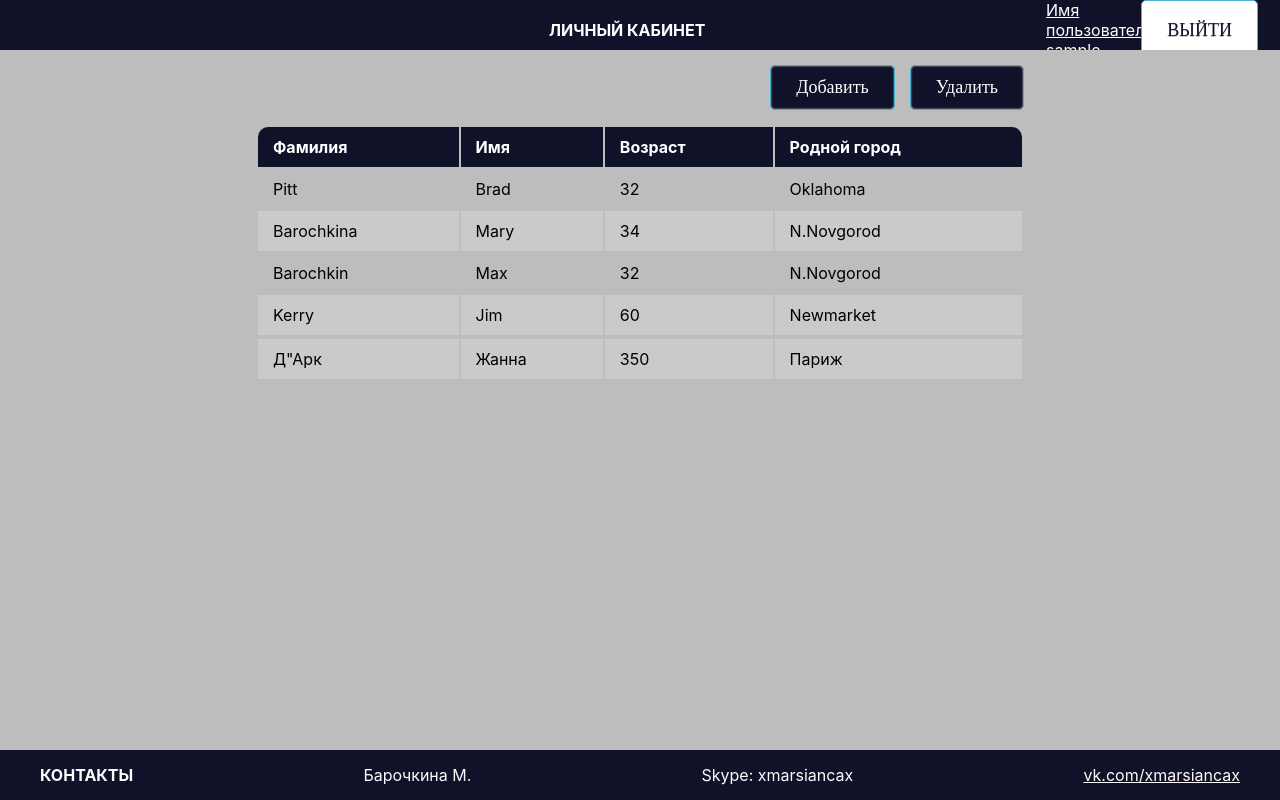
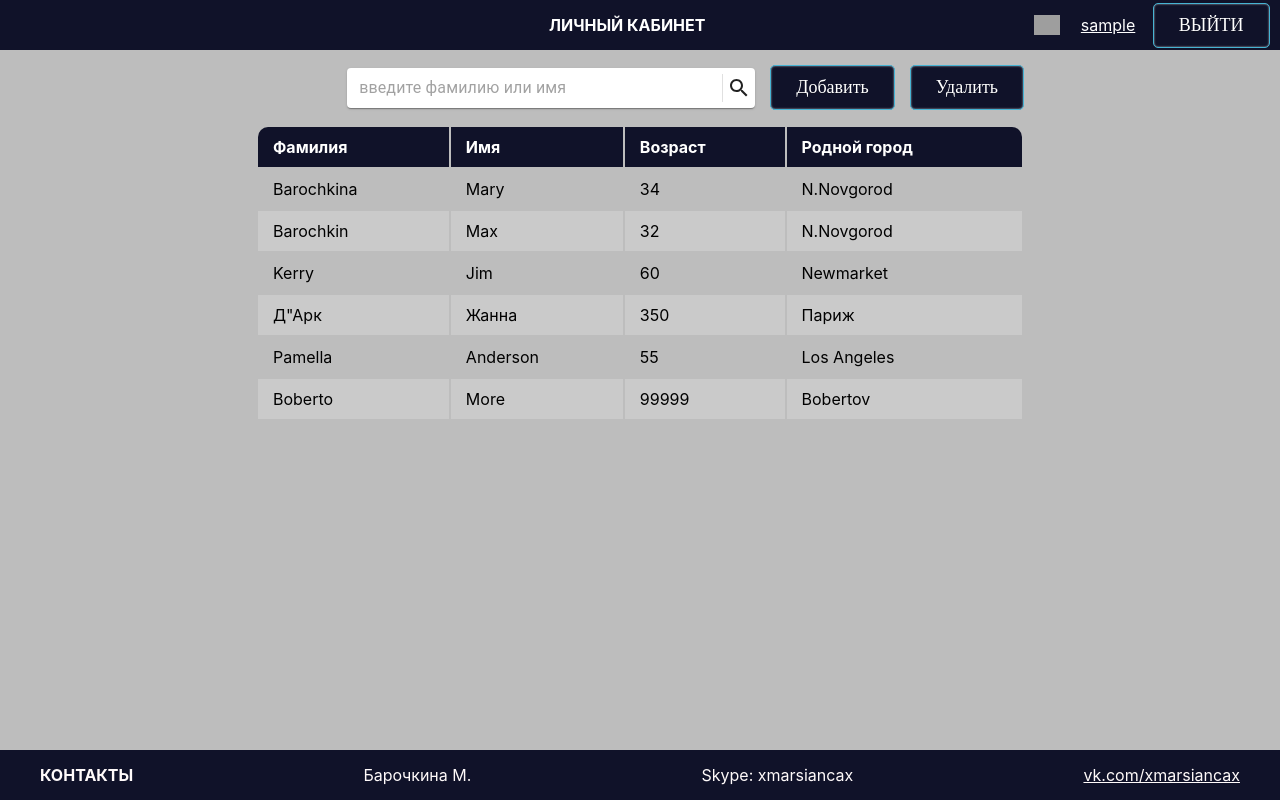
Before and after one commit to Mary-xmarsiancax/personal-area, a React (Create React App) app: page /users in a window 1280 px wide. Built offline with nearby package versions, Linux system fonts and the light colour scheme; data requests are answered from the project's data file; sample sign-in values are in the browser's storage; grey boxes are pictures that could not be loaded.

Commit message:
добавила в модальное окно редактирование пользователя

```diff
--- a/db.json
+++ b/db.json
@@ -1,12 +1,5 @@
 {
   "users": [
-    {
-      "id": 4,
-      "name": "Brad",
-      "surname": "Pitt",
-      "age": 32,
-      "city": "Oklahoma"
-    },
     {
       "id": 5,
       "name": "Mary",
@@ -29,18 +22,25 @@
       "city": "Newmarket"
     },
     {
-      "surname": "",
-      "name": "",
-      "age": "",
-      "city": "",
-      "id": 10
-    },
-    {
       "surname": "Д\"Арк",
       "name": "Жанна",
       "age": "350",
       "city": "Париж",
       "id": 11
+    },
+    {
+      "name": "Anderson",
+      "surname": "Pamella",
+      "age": "55",
+      "city": "Los Angeles",
+      "id": 12
+    },
+    {
+      "name": "More",
+      "surname": "Boberto",
+      "age": "99999",
+      "city": "Bobertov",
+      "id": 13
     }
   ]
 }
--- a/src/components/content/users/Users.tsx
+++ b/src/components/content/users/Users.tsx
@@ -1,24 +1,26 @@
 import * as React from "react";
 import {useEffect, useState} from "react";
 import {useDispatch, useSelector} from "react-redux";
-import {addUser, setSelectedId, setUsers, userDelete} from "../../../store/users-reducer";
+import {setSelectedId, setUsers, userDelete} from "../../../store/users-reducer";
 import {AppState} from "../../../store/redux-store";
 import {User} from "../../../services/api-types";
 import "./users.css"
-import {Button, Dialog, DialogActions, DialogContent, DialogContentText, DialogTitle, TextField} from "@mui/material";
-import {useForm} from "react-hook-form";
+import {Divider, InputBase, Paper} from "@mui/material";
+import EditIcon from '@mui/icons-material/Edit';
+import SearchIcon from '@mui/icons-material/Search';
+import {UserFormDialog} from "../../user-form-dialog/UserFormDialog";
 
 const Users: React.FC = (): React.ReactElement => {
-    let dispatch = useDispatch()
-    const users = useSelector<AppState>((state) => state.usersStore.users) as Array<User>;
-    const selectedId = useSelector<AppState>((state) => state.usersStore.selectedId) as number;
+    const dispatch = useDispatch()
+    const [inputsText, setInputsText] = useState("")
+    const users = useSelector<AppState>((state) => state.usersStore.users) as Array<User>
+    const selectedId = useSelector<AppState>((state) => state.usersStore.selectedId) as number
+    const [editUser, setEditUser] = useState<null | User>(null)
+    const [open, setOpen] = useState(false)
 
     useEffect(() => {
-        dispatch(setUsers());
+        dispatch(setUsers())
     }, [])
-
-    const {register, handleSubmit} = useForm<User>()
-    const [open, setOpen] = useState(false)
 
     const onAddUser = () => {
         setOpen(true)
@@ -26,12 +28,8 @@ const Users: React.FC = (): React.ReactElement => {
 
     const handleClose = () => {
         setOpen(false)
+        setEditUser(null)
     }
-
-    const onSubmit = handleSubmit((data) => {
-        dispatch(addUser(data))
-        setOpen(false)
-    })
 
     const onSelect = (id: number) => {
         dispatch(setSelectedId(id))
@@ -41,21 +39,54 @@ const Users: React.FC = (): React.ReactElement => {
         dispatch(userDelete(selectedId))
     }
 
+    const editUserFind = (id: number | null): User | undefined => {
+        if (id) {
+            return users.find((user) => user.id === id)
+        } else {
+            return undefined
+        }
+    }
+
+    const onChangeTasksInput = (e: React.ChangeEvent<HTMLInputElement>) => {
+        setInputsText(e.target.value)
+    }
+
+    const onSearchUser = (text: string) => {
+
+    }
+
     const usersListEl = users.map((user) => {
         return (
             <tr key={user.id} onClick={() => onSelect(user.id)} className={selectedId === user.id ? "selected" : ""}>
-                <td className={"column1"}>{user.surname}</td>
-                <td className={"column2"}>{user.name}</td>
-                <td className={"column3"}>{user.age}</td>
-                <td className={"column4"}>{user.city}</td>
+                <td>{user.surname}</td>
+                <td>{user.name}</td>
+                <td>{user.age}</td>
+                <td className={"relative"}>{user.city}
+                    <EditIcon onClick={() => setEditUser(user)} className={"edit-icon"}/>
+                </td>
             </tr>
         )
     })
 
-
     return (
         <div className={"users-wr"}>
             <div className={"users-buttons"}>
+                <div className={"search-wr"}>
+                    <Paper className="tasks-input"
+                           component="form"
+                           sx={{p: '2px 4px', display: 'flex', alignItems: 'center', width: 400}}
+                    >
+                        <InputBase onChange={onChangeTasksInput}
+                                   sx={{ml: 1, flex: 1}}
+                                   placeholder="введите фамилию или имя"
+                                   inputProps={{'aria-label': "фамилия или имя"}}
+                                   value={inputsText}
+                        />
+                        <Divider sx={{height: 28, m: 0.5}} orientation="vertical"/>
+                        <SearchIcon onClick={() => onSearchUser(inputsText)}/>
+                    </Paper>
+                </div>
+
                 <button onClick={onAddUser}>Добавить</button>
                 <button onClick={onDeleteUser}>Удалить</button>
             </div>
@@ -74,58 +105,9 @@ const Users: React.FC = (): React.ReactElement => {
                     </tbody>
                 </table>
             </div>
-            <Dialog open={open} onClose={handleClose}>
-                <form onSubmit={onSubmit}>
-                    <DialogTitle>Новый контакт</DialogTitle>
-                    <DialogContent>
-                        <DialogContentText>
-                            Информация о новом контакте
-                        </DialogContentText>
-
-                        <TextField {...register("surname")}
-                                   autoFocus
-                                   margin="dense"
-                                   id="surname"
-                                   label="Фамилия"
-                                   type="text"
-                                   fullWidth
-                                   variant="standard"
-                        />
-                        <TextField {...register("name")}
-                                   autoFocus
-                                   margin="dense"
-                                   id="name"
-                                   label="Имя"
-                                   type="text"
-                                   fullWidth
-                                   variant="standard"
-                        />
-                        <TextField {...register("age")}
-                                   autoFocus
-                                   margin="dense"
-                                   id="age"
-                                   label="Возраст"
-                                   type="number"
-                                   fullWidth
-                                   variant="standard"
-                        />
-                        <TextField {...register("city")}
-                                   autoFocus
-                                   margin="dense"
-                                   id="city"
-                                   label="Родной город"
-                                   type="text"
-                                   fullWidth
-                                   variant="standard"
-                        />
-                    </DialogContent>
-                    <DialogActions>
-                        <Button onClick={handleClose}>Отмена</Button>
-                        <Button type="submit" value="submit" onClick={onSubmit}>Сохранить</Button>
-                    </DialogActions>
-                </form>
-            </Dialog>
+            {(open || !!editUser) && <UserFormDialog open={open || !!editUser} onClose={handleClose} user={editUser}/>}
         </div>
     )
 }
+
 export default Users;
--- a/src/components/content/users/users.css
+++ b/src/components/content/users/users.css
@@ -9,6 +9,11 @@
     width: 100%;
     display: flex;
     justify-content: flex-end;
+}
+
+.users-wr .search-wr {
+    display: flex;
+    align-items: center;
 }
 
 .users-wr .users-buttons button {
@@ -73,6 +78,12 @@ td, th {
     text-align: start;
 }
 
+td EditIcon {
+    width: 40%;
+    justify-content: flex-end;
+    align-items: center;
+}
+
 tbody tr:nth-child(even) {
     background-color: rgba(255, 255, 255, .2);
 }
@@ -86,3 +97,14 @@ tbody tr:hover td {
     cursor: pointer;
     background-color: rgba(16, 18, 41, 0.2);
 }
+
+.selected .edit-icon {
+    display: inline-block !important;
+}
+
+.edit-icon {
+    display: none !important;
+    position: absolute;
+    right: 10px;
+    top: 8px;
+}
--- a/src/components/header/Header.tsx
+++ b/src/components/header/Header.tsx
@@ -4,6 +4,7 @@ import React, {useEffect} from "react";
 import {useDispatch, useSelector} from "react-redux";
 import {AppState} from "../../store/redux-store";
 import {setUsersName} from "../../store/auth-reducer";
+import avatar from "../../img/avatar.png"
 
 const Header: React.FC = (): React.ReactElement => {
     const username = useSelector<AppState>((state) => state.authStore.username) as string;
@@ -36,7 +37,8 @@ const Header: React.FC = (): React.ReactElement => {
                 </div>
                 :
                 <div className={"registration-text"}>
-                    <div className={"username"}>Имя пользователя: {username}</div>
+                    <img src={avatar} alt="avatar"/>
+                    <div className={"username"}> {username}</div>
                     <button className={"exit-button"} onClick={currentUserNameDelete}>ВЫЙТИ</button>
                 </div>
 
--- a/src/components/header/header.css
+++ b/src/components/header/header.css
@@ -58,10 +58,10 @@
     font-family: 'Bree Serif', serif;
     font-weight: 300;
     font-size: 18px;
-    color: rgb(16, 18, 41);
+    color: white;
     text-shadow: 0px 1px 0 rgba(0, 0, 0, 0.25);
 
-    background: white;
+    background: rgb(16, 18, 41);
     border: 1px solid #46b3d3;
     border-radius: 5px;
     cursor: pointer;
@@ -79,3 +79,12 @@
     -webkit-box-shadow: inset 0 1px 3px rgba(0,0,0,0.5);
     color: white;
 }
+.registration-text .username{
+    display: flex;
+    align-items: center;
+}
+.registration-text img{
+    height: 10%;
+    width: 10%;
+    margin: auto 0 auto 0;
+}
--- /dev/null
+++ b/src/components/user-form-dialog/UserFormDialog.tsx
@@ -0,0 +1,89 @@
+import React from "react";
+import {Button, Dialog, DialogActions, DialogContent, DialogContentText, DialogTitle, TextField} from "@mui/material";
+import {useForm} from "react-hook-form";
+import {User} from "../../services/api-types";
+import {addUser, updateUser} from "../../store/users-reducer";
+import {useDispatch} from "react-redux";
+
+type UserFormDialogProps = {
+    open: boolean;
+    onClose: () => void;
+    user: User | null;
+}
+
+export const UserFormDialog: React.FC<UserFormDialogProps> = ({
+                                                                  open, onClose, user
+                                                              }) => {
+    const {register, handleSubmit, formState} = useForm<User>({
+        defaultValues: {
+            name: user?.name,
+            surname: user?.surname,
+            age: user?.age,
+            city: user?.city,
+            id: user?.id
+        }
+    });
+    let dispatch = useDispatch()
+
+    const onSubmit = handleSubmit((data) => {
+        if (user) {
+            console.log(data);
+            dispatch(updateUser(data))
+        } else {
+            dispatch(addUser(data))
+        }
+
+        onClose();
+    })
+
+    return <Dialog open={open} onClose={onClose}>
+        <form onSubmit={onSubmit}>
+            <DialogTitle>Новый контакт</DialogTitle>
+            <DialogContent>
+                <DialogContentText>
+                    Информация о новом контакте
+                </DialogContentText>
+                <TextField {...register("surname")}
+                           autoFocus
+                           margin="dense"
+                           id="surname"
+                           label="Фамилия"
+                           type="text"
+                           fullWidth
+                           variant="standard"
+                />
+                <TextField {...register("name")}
+                           autoFocus
+                           margin="dense"
+                           id="name"
+                           label="Имя"
+                           type="text"
+                           fullWidth
+                           variant="standard"
+                />
+                <TextField {...register("age")}
+                           autoFocus
+                           margin="dense"
+                           id="age"
+                           label="Возраст"
+                           type="number"
+                           fullWidth
+                           variant="standard"
+                />
+                <TextField {...register("city")}
+                           autoFocus
+                           margin="dense"
+                           id="city"
+                           label="Родной город"
+                           type="text"
+                           fullWidth
+                           variant="standard"
+                />
+            </DialogContent>
+            <DialogActions>
+                <Button onClick={onClose}>Отмена</Button>
+                <Button type="submit" value="submit" onClick={onSubmit}>Сохранить</Button>
+            </DialogActions>
+        </form>
+    </Dialog>
+}
--- a/src/index.css
+++ b/src/index.css
@@ -20,3 +20,7 @@ code {
     display: flex;
     justify-content: center;
 }
+
+.relative {
+    position: relative;
+}
--- a/src/services/Api.tsx
+++ b/src/services/Api.tsx
@@ -53,6 +53,9 @@ export const usersAPI = {
     setUser(user: User): Promise<AxiosResponse<User>> {
         return axios.post(` http://localhost:3000/users`, user)
     },
+    updateUser(user: User): Promise<AxiosResponse<User>> {
+        return axios.put(` http://localhost:3000/users/${user.id}`, user)
+    },
     deleteUser(id: number): Promise<AxiosResponse<User>> {
         return axios.delete(` http://localhost:3000/users/${id}`)
     }
```
Also changed, not shown: src/store/users-reducer.tsx (+9 -0 lines).
